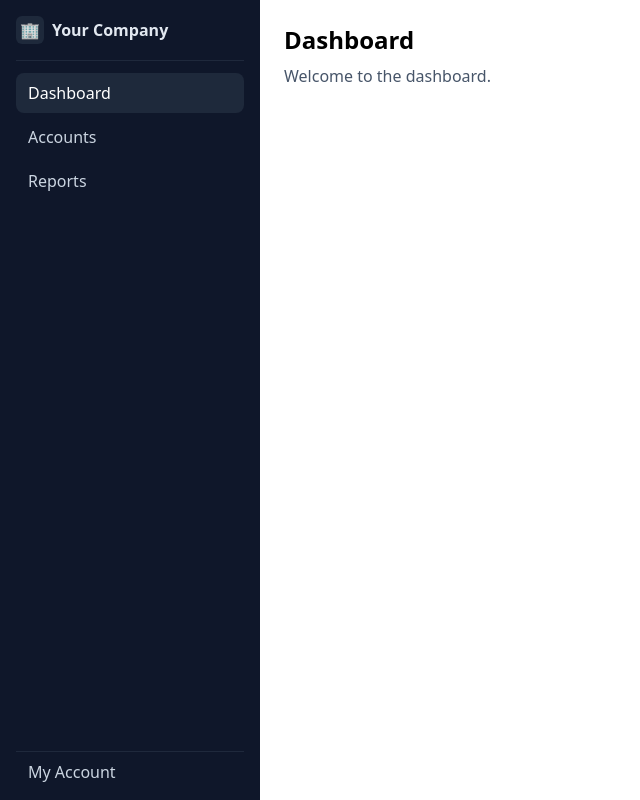
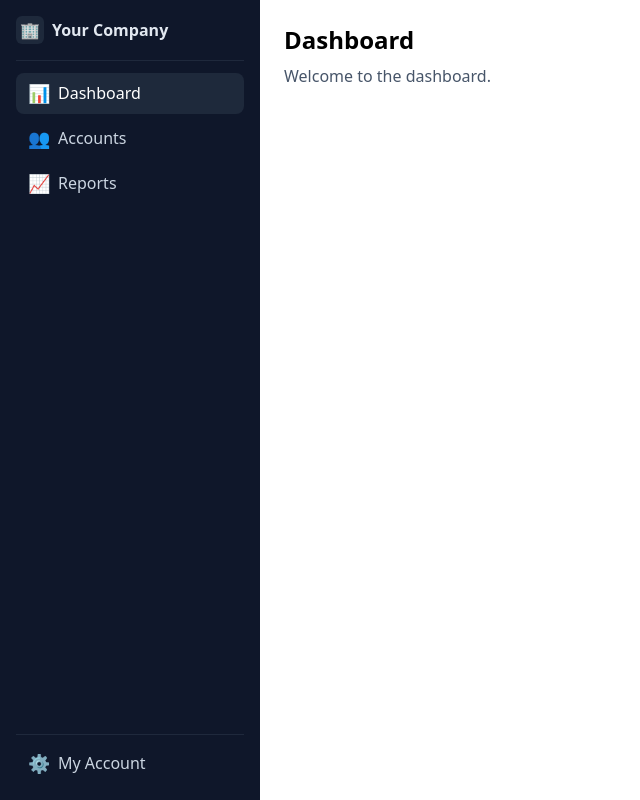
Before and after one commit to rohit1682/frontend-service-aws-management, a React (Vite) app: page / in a window 1280 px wide. Shown: the whole page, without its empty margins (0-640 px from the left). Built offline with nearby package versions, Linux system fonts and the light colour scheme.

Commit message:
layout update

```diff
--- /dev/null
+++ b/src/components/NavOptions.tsx
@@ -0,0 +1,33 @@
+import { NavLink } from 'react-router-dom'
+import type { ReactNode } from 'react'
+
+export type NavItem = {
+  to: string
+  label: string
+  end?: boolean
+  icon?: ReactNode
+}
+
+type NavOptionsProps = {
+  items: NavItem[]
+  className?: string
+}
+
+function NavOptions({ items, className }: NavOptionsProps) {
+  const base = 'block px-3 py-2 rounded-lg text-slate-300 transition-all duration-200 ease-out hover:text-white hover:bg-slate-600/20 hover:scale-105'
+  const active = 'block px-3 py-2 rounded-lg bg-slate-800 text-white transition-all duration-200 ease-out hover:scale-105'
+  return (
+    <nav className={className}>
+      {items.map(({ to, label, end, icon }) => (
+        <NavLink key={to} to={to} end={end} className={({ isActive }) => (isActive ? active : base)}>
+          <span className="inline-flex items-center gap-2">
+            {icon ? <span className="text-lg leading-none" aria-hidden>{icon}</span> : null}
+            <span>{label}</span>
+          </span>
+        </NavLink>
+      ))}
+    </nav>
+  )
+}
+
+export default NavOptions
--- a/src/layouts/SidebarLayout.tsx
+++ b/src/layouts/SidebarLayout.tsx
@@ -1,5 +1,5 @@
 import type { PropsWithChildren } from 'react'
-import { NavLink } from 'react-router-dom'
+import NavOptions, { type NavItem } from '../components/NavOptions'
 
 function SidebarLayout({ children }: PropsWithChildren) {
   return (
@@ -9,21 +9,18 @@ function SidebarLayout({ children }: PropsWithChildren) {
           <div className="w-7 h-7 grid place-items-center rounded-md bg-slate-800" aria-hidden>🏢</div>
           <div className="font-semibold">Your Company</div>
         </div>
-        <nav className="flex flex-col gap-1">
-          <NavLink to="/" end className={({ isActive }) => isActive ? 'px-3 py-2 rounded-lg bg-slate-800 text-white' : 'px-3 py-2 rounded-lg text-slate-300 hover:bg-slate-600/20'}>
-            Dashboard
-          </NavLink>
-          <NavLink to="/accounts" className={({ isActive }) => isActive ? 'px-3 py-2 rounded-lg bg-slate-800 text-white' : 'px-3 py-2 rounded-lg text-slate-300 hover:bg-slate-600/20'}>
-            Accounts
-          </NavLink>
-          <NavLink to="/reports" className={({ isActive }) => isActive ? 'px-3 py-2 rounded-lg bg-slate-800 text-white' : 'px-3 py-2 rounded-lg text-slate-300 hover:bg-slate-600/20'}>
-            Reports
-          </NavLink>
-        </nav>
+        <NavOptions
+          className="flex flex-col gap-1"
+          items={[
+            { to: '/', label: 'Dashboard', end: true, icon: '📊' },
+            { to: '/accounts', label: 'Accounts', icon: '👥' },
+            { to: '/reports', label: 'Reports', icon: '📈' },
+          ] satisfies NavItem[]}
+        />
         <div className="mt-auto pt-2 border-t border-slate-600/30">
-          <NavLink to="/my-account" className={({ isActive }) => isActive ? 'px-3 py-2 rounded-lg bg-slate-800 text-white' : 'px-3 py-2 rounded-lg text-slate-300 hover:bg-slate-600/20'}>
-            My Account
-          </NavLink>
+          <NavOptions
+            items={[{ to: '/my-account', label: 'My Account', icon: '⚙️' }] satisfies NavItem[]}
+          />
         </div>
       </aside>
       <main className="p-6">
```
